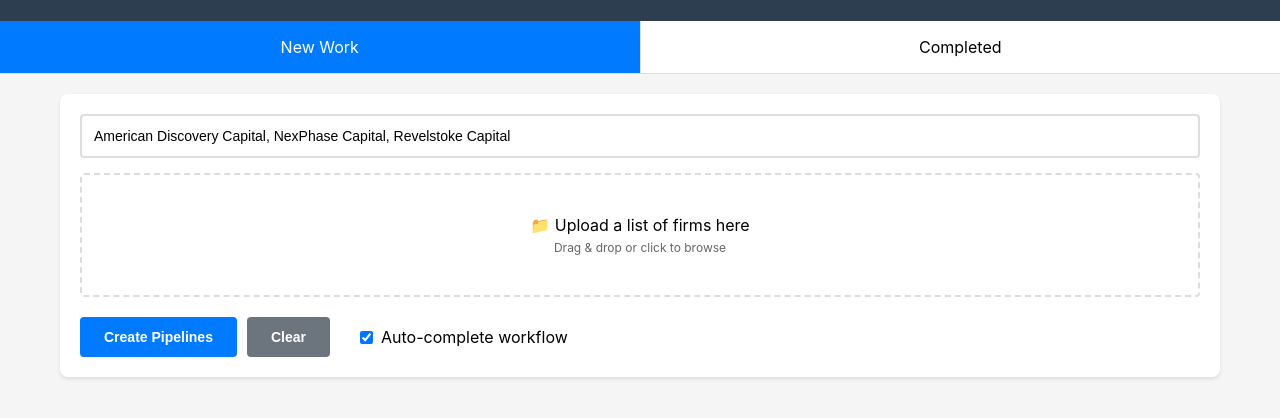
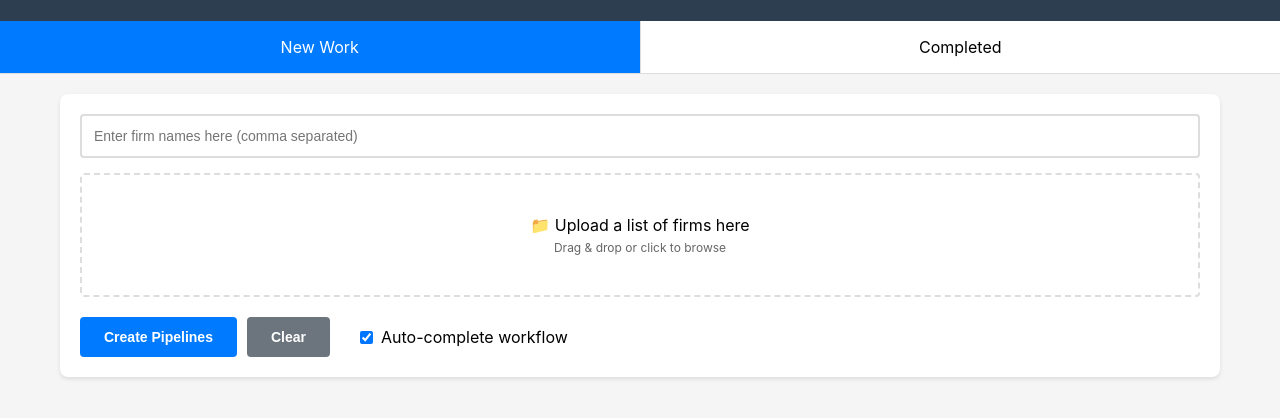
Before and after one commit to jeffrobot494/smart-insurance, a website: page public/index.html in a window 1280 px wide. Shown: the part 66-484 px from the top of the page. Drawn offline with Linux system fonts and the light colour scheme; no server answers.

Commit message:
two small bugs

```diff
--- a/public/index.html
+++ b/public/index.html
@@ -22,8 +22,7 @@
             <!-- Input Section -->
             <div class="input-section">
                 <div class="input-row">
-                    <input type="text" id="firm-names-input" placeholder="Enter firm names here (comma separated)"
-                           value="American Discovery Capital, NexPhase Capital, Revelstoke Capital">
+                    <input type="text" id="firm-names-input" placeholder="Enter firm names here (comma separated)">
                 </div>
                 <div class="upload-area" id="upload-area">
                     <div>📁 Upload a list of firms here</div>
--- a/public/js/app.js
+++ b/public/js/app.js
@@ -200,11 +200,10 @@
 
         const firmInput = Utils.findElement('#firm-names-input');
         const fileInput = Utils.findElement('#file-input');
-        const autoComplete = Utils.findElement('#auto-complete-checkbox');
 
         if (firmInput) firmInput.value = '';
         if (fileInput) fileInput.value = '';
-        if (autoComplete) autoComplete.checked = false;
+        // Keep auto-complete checkbox as is (don't reset it)
     }
 
     async handleFileUpload(event) {
```
